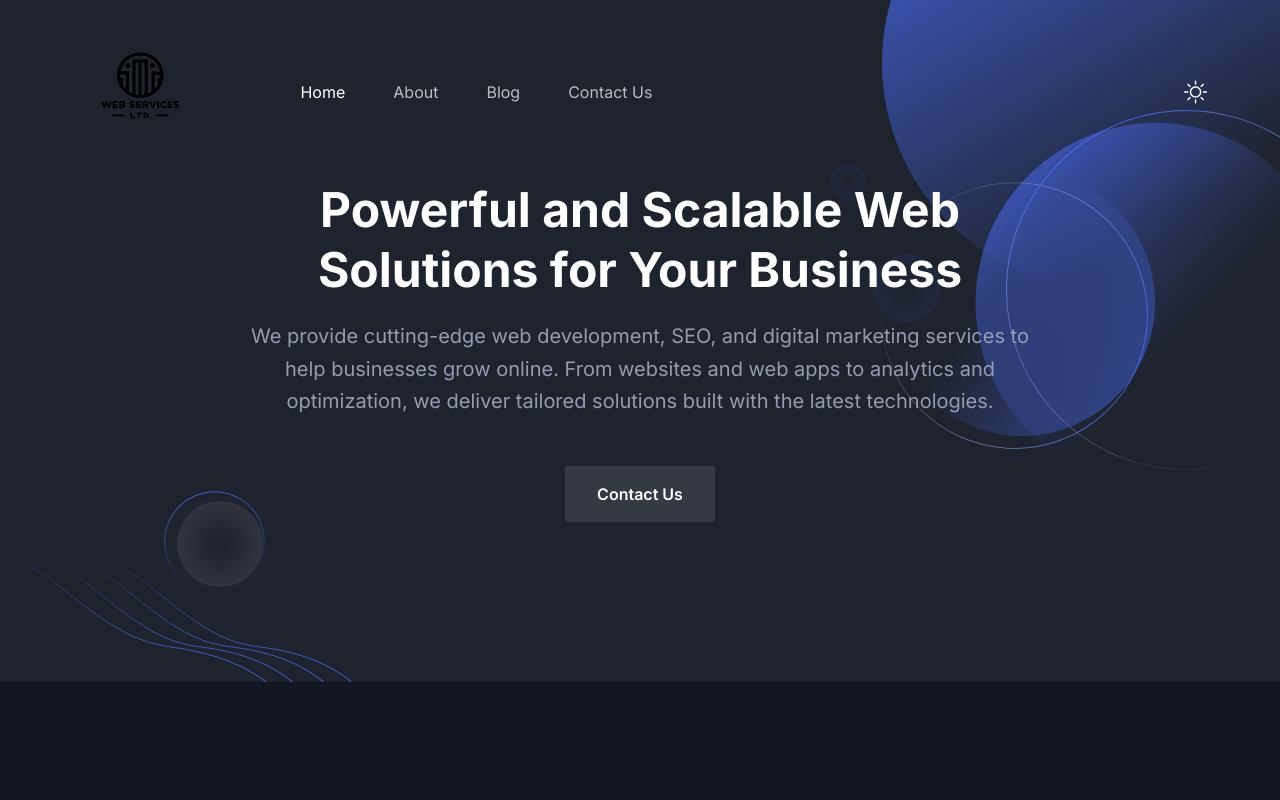
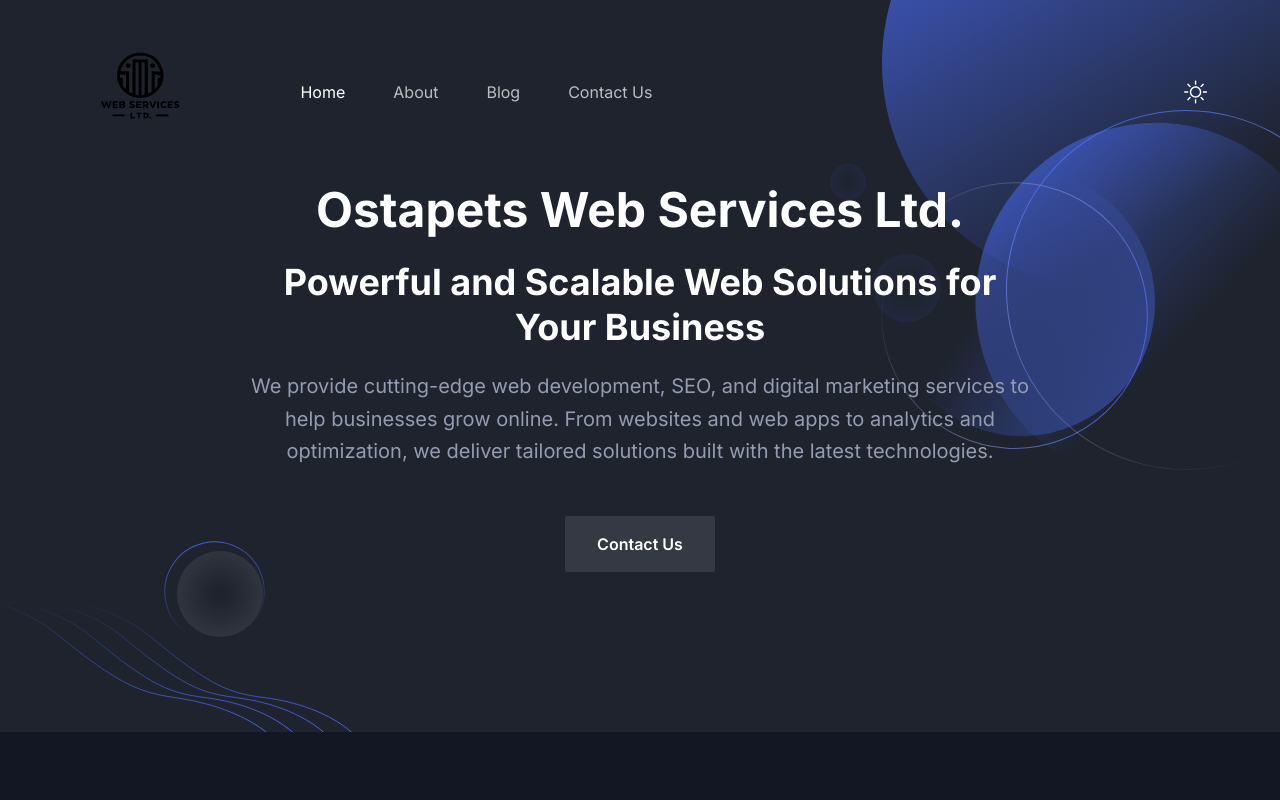
Before and after one commit to VashchenkoOleksandr/ostapec-business, a Next.js app: page / in a window 1280 px wide. Shown: the top 800 px of the page. Built offline with nearby package versions, Linux system fonts and the light colour scheme.

Commit message:
Heading update

```diff
--- a/src/components/Hero/index.tsx
+++ b/src/components/Hero/index.tsx
@@ -12,8 +12,11 @@
             <div className="w-full px-4">
               <div className="mx-auto max-w-[800px] text-center">
                 <h1 className="mb-5 text-3xl font-bold leading-tight text-black dark:text-white sm:text-4xl sm:leading-tight md:text-5xl md:leading-tight">
+                  Ostapets Web Services Ltd.
+                </h1>
+                <h2 className="mb-5 text-2xl font-bold leading-tight text-black dark:text-white sm:text-3xl sm:leading-tight md:text-4xl md:leading-tight">
                   Powerful and Scalable Web Solutions for Your Business
-                </h1>
+                </h2>
                 <p className="mb-12 text-base !leading-relaxed text-body-color dark:text-body-color-dark sm:text-lg md:text-xl">
                   We provide cutting-edge web development, SEO, and digital marketing services to help businesses grow online. From websites and web apps to analytics and optimization, we deliver tailored solutions built with the latest technologies.
                 </p>
```
